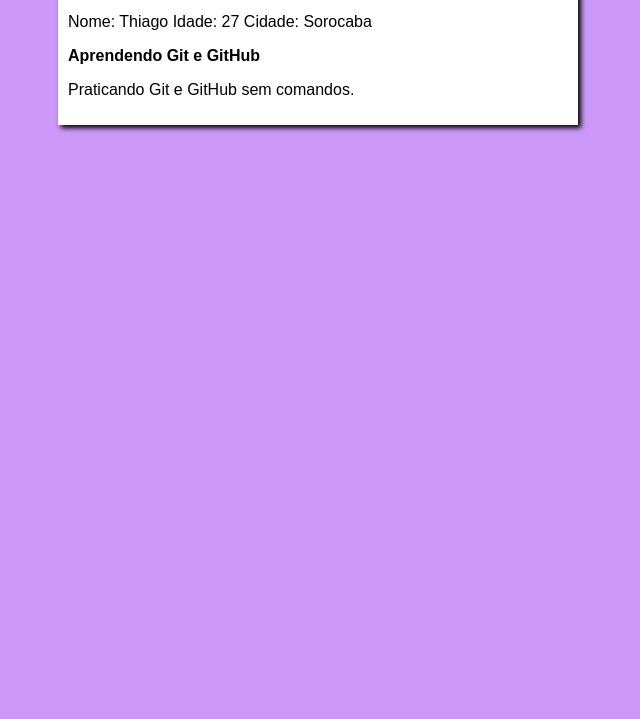
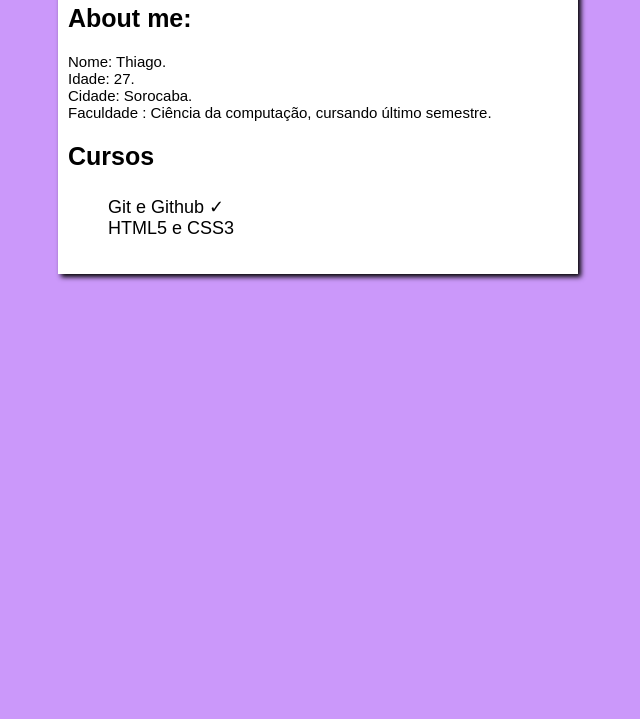
Before and after one commit to mqthiago/projeto-site, a plain HTML site: page index.html in a window 1280 px wide. Shown: the part 81-800 px from the top of the page, without its empty margins (322-962 px from the left). Drawn offline with Linux system fonts and the light colour scheme.

Commit message:
Atualizei o index

```diff
--- a/estilo/style.css
+++ b/estilo/style.css
@@ -1,7 +1,7 @@
 *
 {
     font-family: Arial, Helvetica, sans-serif;
-    font-size: 16px;
+    font-size: 25px;
 
 }
 
@@ -17,3 +17,15 @@ main {
     padding: 10px;
     box-shadow: 3px 3px 5px black;
 }
+
+#eu {
+    font-family: sans-serif;
+    font-size: 15px;
+
+}
+
+ol {
+    font-family: Arial,  Helvetica, sans-serif;
+    font-size: 18px;
+
+}
--- a/index.html
+++ b/index.html
@@ -14,14 +14,16 @@
     </header>
     <article>
         <h2>About me:</h2>
-        <p> Nome: Thiago
-            Idade: 27
-            Cidade: Sorocaba
+        <p id="eu"> Nome: Thiago. <br>
+            Idade: 27. <br>
+            Cidade: Sorocaba. <br>
+            Faculdade : Ciência da computação, cursando último semestre. <br>
         </p>
     </article>
         <article>
-            <h2>Aprendendo Git e GitHub</h2>
-            <p>Praticando Git e GitHub sem comandos.</p>
+            <h2>Cursos</h2>
+            <p> <ol>Git e Github &check; <br> HTML5 e CSS3 <br></ol>
+            </p>
         </article>
     </main>
 </body>
```
